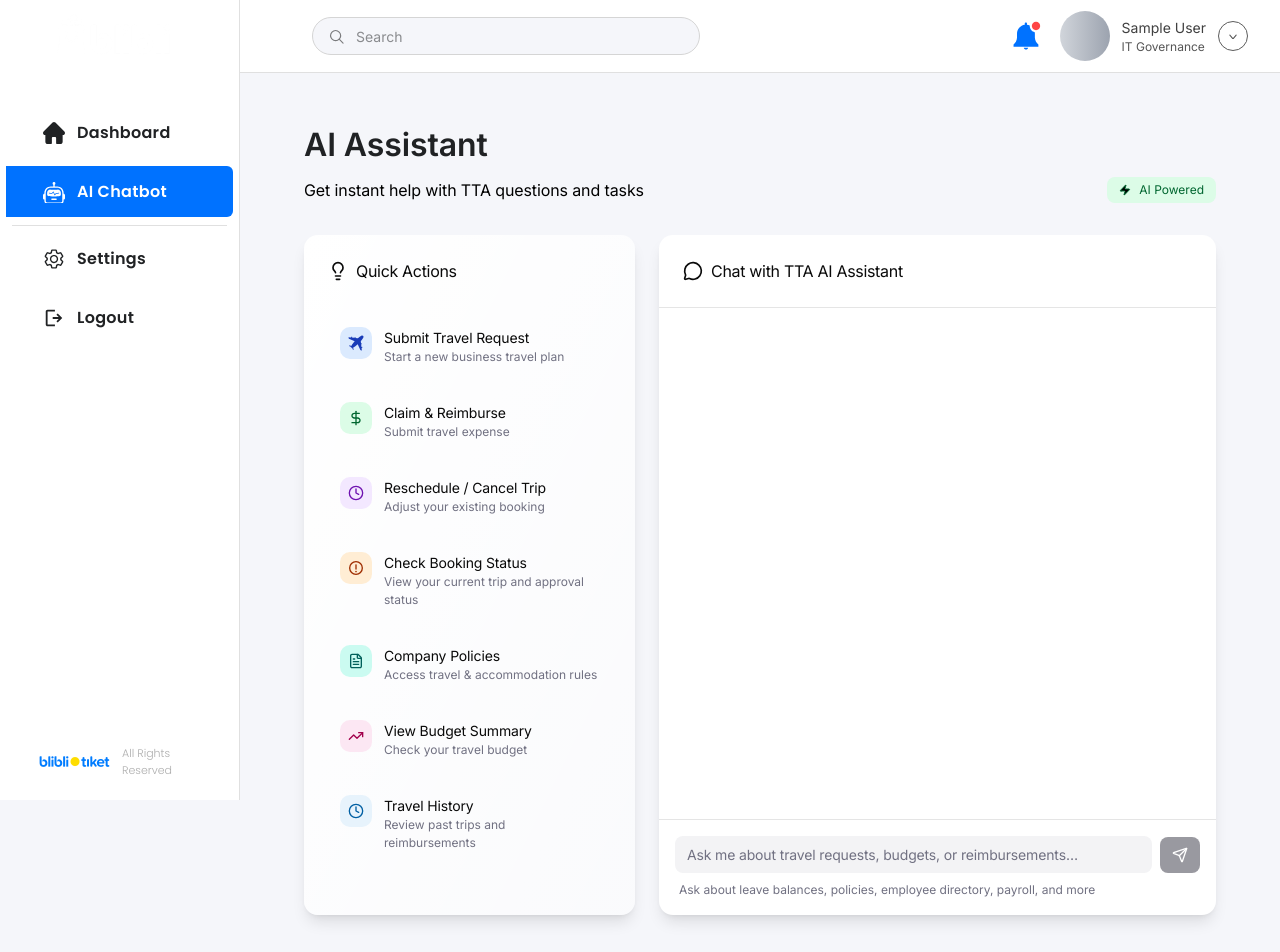
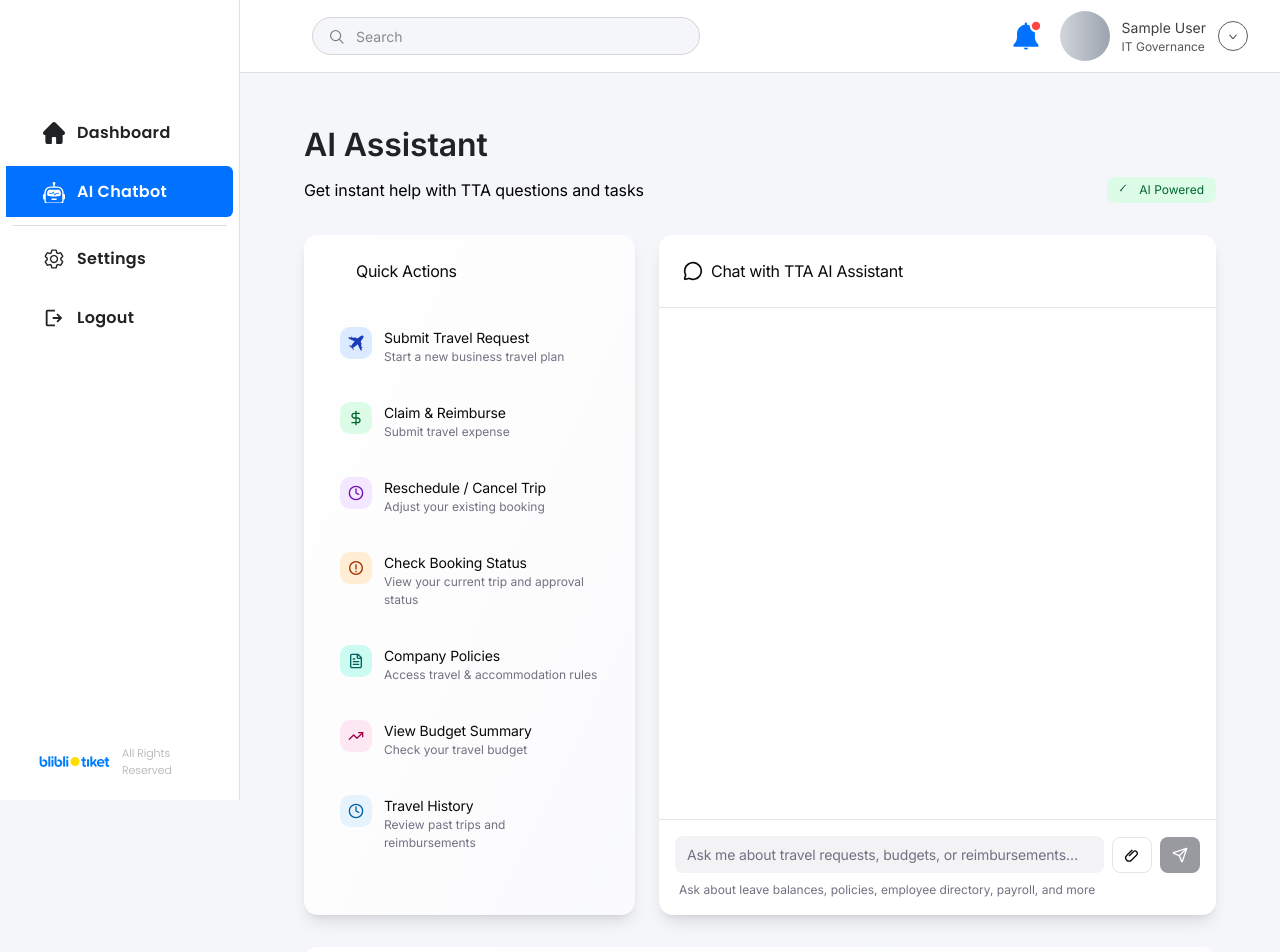
Before and after one commit to akbariv/tta_dashboard, a Next.js app: page /dashboard in a window 1280 px wide. Shown: the top 952 px of the page. Built offline with nearby package versions, Linux system fonts and the light colour scheme; sample sign-in values are in the browser's storage.

Commit message:
claim and reimbursement scenario

```diff
--- a/app/dashboard/components/chatbotview/chatbotview.tsx
+++ b/app/dashboard/components/chatbotview/chatbotview.tsx
@@ -1,8 +1,10 @@
+// chatbotview.tsx
 "use client";
 import * as React from "react";
 import ChatHeader from "./chatheader";
 import ChatBox from "./chatbox";
-import { Props, ChatMsg, ExternalDraft } from "./types";
+import HelpSection from "./helpsection";
+import { Props, ChatMsg, ExternalDraft, ChatAttachment } from "./types";
 import {
   nowTime,
   parseExternalForm,
@@ -10,17 +12,23 @@ import {
   validateDepartureDate,
 } from "./scripts";
 import { getReplies, INIT_PROMPT } from "./scriptedchat";
-import HelpSection from "./helpsection";
+
+const MAX_FILES = 3;
+const MAX_SIZE_MB = 5;
 
 export default function ChatbotView({
-  autoplay = true,
   onQuickAction,
-  showHelpSection = true, // dipertahankan untuk kompatibilitas, belum dipakai di layout ini
+  showHelpSection = true,
 }: Props) {
   const [messages, setMessages] = React.useState<ChatMsg[]>([]);
   const [input, setInput] = React.useState("");
   const [isTyping, setIsTyping] = React.useState(false);
   const [started, setStarted] = React.useState(false);
+  type ClaimStage = "idle" | "choose" | "details";
+  const [claimStage, setClaimStage] = React.useState<ClaimStage>("idle");
+  const [claimType, setClaimType] = React.useState<
+    "hotel" | "transportation" | "others" | null
+  >(null);
 
   const [awaitingExternalForm, setAwaitingExternalForm] = React.useState(false);
   const [awaitingConfirm, setAwaitingConfirm] = React.useState(false);
@@ -29,14 +37,16 @@ export default function ChatbotView({
 
   const bodyRef = React.useRef<HTMLDivElement>(null!);
 
-  // autoscroll
+  const [pendingAttachments, setPendingAttachments] = React.useState<
+    ChatAttachment[]
+  >([]);
+
   React.useEffect(() => {
     const el = bodyRef.current;
     if (!el) return;
     el.scrollTo({ top: el.scrollHeight, behavior: "smooth" });
-  }, [messages, isTyping]);
+  }, [messages, isTyping, pendingAttachments.length]);
 
-  // util: push balasan bot
   const pushBotReplies = async (replies: (string | { text: string })[]) => {
     setIsTyping(true);
     for (let i = 0; i < replies.length; i++) {
@@ -80,10 +90,47 @@ export default function ChatbotView({
     await pushBotReplies([INIT_PROMPT]);
   };
 
-  // -------- actions (submit/cancel button) --------
+  const onPickFiles = (files: FileList | null) => {
+    if (!files) return;
+
+    const existing = pendingAttachments.length;
+    const slice = Array.from(files).slice(0, Math.max(0, MAX_FILES - existing));
+
+    const next: ChatAttachment[] = [];
+    for (const f of slice) {
+      if (!f.type.startsWith("image/")) continue;
+      if (f.size > MAX_SIZE_MB * 1024 * 1024) continue;
+      next.push({
+        id: crypto.randomUUID(),
+        kind: "image",
+        name: f.name,
+        url: URL.createObjectURL(f),
+        file: f,
+      });
+    }
+    if (next.length) setPendingAttachments((prev) => [...prev, ...next]);
+  };
+
+  const onRemoveAttachment = (id: string) => {
+    setPendingAttachments((prev) => {
+      const target = prev.find((p) => p.id === id);
+      if (target) URL.revokeObjectURL(target.url);
+      return prev.filter((p) => p.id !== id);
+    });
+  };
+  const showClaimTypePrompt = async () => {
+    await pushBotReplies([
+      "Please select the type of claim/reimbursement you wish to submit:\n▪︎ Hotel\n▪︎ Transportation\n▪︎ Others",
+    ]);
+  };
+  const showClaimDetailsPrompt = async () => {
+    await pushBotReplies([
+      "Please answer the question and upload supporting documents such as receipts, invoices, or purchase notes.\nNominal:\nDate:\nPurpose of Reimbursement:",
+    ]);
+  };
+
   const handleActionClick = async (action: "submit" | "cancel") => {
     setAwaitingConfirm(false);
-
     if (action === "cancel") {
       setLastExternalDraft(null);
       await pushBotReplies([
@@ -113,18 +160,66 @@ export default function ChatbotView({
     setLastExternalDraft(null);
   };
 
-  // -------- kirim chat --------
+  // ===== Send chat =====
   const handleSend = async () => {
     const text = input.trim();
-    if (!text || isTyping) return;
+    if (!text && pendingAttachments.length === 0) return;
+    if (isTyping) return;
+    const attSnapshot = pendingAttachments.slice();
 
     setMessages((prev) => [
       ...prev,
-      { id: crypto.randomUUID(), role: "user", text, time: nowTime() },
+      {
+        id: crypto.randomUUID(),
+        role: "user",
+        text: text || "",
+        time: nowTime(),
+        attachments: attSnapshot,
+      },
     ]);
     setInput("");
+    setPendingAttachments([]);
+    // ====== CLAIM & REIMBURSE SCRIPT ======
+    if (claimStage === "choose") {
+      const t = text.toLowerCase();
+      const picked = /hotel/.test(t)
+        ? "hotel"
+        : /transport/.test(t)
+        ? "transportation"
+        : /other|others/.test(t)
+        ? "others"
+        : null;
 
-    // konfirmasi via teks
+      if (picked) {
+        setClaimType(picked as any);
+        setClaimStage("details");
+        await showClaimDetailsPrompt();
+        return;
+      } else {
+        await showClaimTypePrompt();
+        return;
+      }
+    }
+
+    if (claimStage === "details") {
+      if (attSnapshot.length === 0) {
+        await pushBotReplies([
+          "Please upload document according to your reimbursement purpose such as receipt, bills, etc.",
+        ]);
+        return;
+      }
+
+      await pushBotReplies([
+        "Your submission has been sent ✅\nCurrent status: Awaiting approval from the Head of Department.\n\nYou will receive a notification once this claim has been approved or rejected.",
+      ]);
+
+      setClaimStage("idle");
+      setClaimType(null);
+      return;
+    }
+
+    // ====== END CLAIM SCRIPT ======
+
     if (awaitingConfirm) {
       const t = text.toLowerCase();
       if (t === "submit" || t === "cancel") {
@@ -146,17 +241,17 @@ export default function ChatbotView({
           `Departure Date? ${parsed.date}\n` +
           `Transportation? ${parsed.transport}\n` +
           `Estimated Cost? ${parsed.cost}`;
-
         await pushBotWithActions(reviewText);
         return;
       }
-      await pushBotReplies([
-        "Please provide details like:\nDestination: <city>\nDeparture Date: <date>\nTransportation: <type>\nEstimated Cost: <amount>",
-      ]);
+      if (text) {
+        await pushBotReplies([
+          "Please provide details like:\nDestination: <city>\nDeparture Date: <date>\nTransportation: <type>\nEstimated Cost: <amount>",
+        ]);
+      }
       return;
     }
 
-    // balasan scripted
     const replies = getReplies(text);
     setIsTyping(true);
     for (let i = 0; i < replies.length; i++) {
@@ -182,31 +277,31 @@ export default function ChatbotView({
     }
   };
 
-  // -------- quick actions --------
   const handleQuickAction = async (title: string) => {
     onQuickAction?.(title);
     if (title === "Submit Travel Request") await ensureInitPrompt();
+    if (title === "Claim & Reimburse") {
+      setClaimStage("choose");
+      setClaimType(null);
+      await showClaimTypePrompt();
+    }
   };
 
   return (
     <>
-      {/* Title */}
-      <div className="mb-8">
+      {/* Header + “AI Powered” dibiarkan seperti sebelumnya */}
+      <div className="mb-8 flex flex-col items-start">
         <h1 className="text-[32px] text-[#202224] tracking-[-0.114px] mb-2 font-semibold">
           AI Assistant
         </h1>
-
-        {/* subtitle + badge di satu baris */}
-        <div className="flex items-center gap-3 w-full flex-wrap">
+        <div className="flex items-center justify-between w-full max-w-[980px]">
           <p className="text-[16px] text-black tracking-[-0.114px]">
             Get instant help with TTA questions and tasks
           </p>
-
-          {/* badge dorong ke kanan */}
-          <div className="inline-flex items-center gap-2 px-3 py-1 bg-[#dcfce7] rounded-lg ml-auto">
+          <div className="inline-flex items-center gap-2 px-3 py-1 bg-[#dcfce7] rounded-lg">
             <svg width="12" height="12" viewBox="0 0 12 12" aria-hidden>
               <path
-                d="M2 7c-.094.0003-.187-.0262-.267-.0765-.08-.0503-.144-.1223-.185-.2076-.041-.0854-.057-.1806-.046-.2746.011-.094.049-.1829.108-.2563L6.56 1.085c.037-.043.087-.072.143-.082.056-.01.114 0 .164.027.05.027.09.07.112.122.022.052.026.11.011.165L6.03 4.325c-.028.076-.038.157-.028.237.01.08.039.156.085.223.046.067.108.121.18.158.072.037.152.056.233.056H10c.095-.0003.188.0262.268.0765.08.0502.144.1222.185.2076.041.0853.057.1806.046.2746-.011.094-.049.1829-.108.2563L5.44 10.915c-.037.043-.087.072-.143.082-.056.01-.114 0-.164-.027-.05-.027-.09-.07-.112-.122-.022-.052-.026-.11-.011-.165l.96-3.01c.028-.076.038-.157.028-.237-.01-.08-.039-.156-.085-.223-.046-.067-.108-.121-.18-.158C5.12 7.01 5.04 6.99 4.96 6.99H2Z"
+                d="M2 7c-.094.0003-.187-.0262-.267-.0765-.08-.0503-.144-.1223-.185-.2076-.041-.0854-.057-.1806-.046-.2746.011-.094.049-.1829.108-.2563L6.56 1.085..."
                 stroke="#016630"
                 strokeLinecap="round"
                 strokeLinejoin="round"
@@ -217,11 +312,14 @@ export default function ChatbotView({
         </div>
       </div>
 
-      {/* Grid: kiri Quick Actions, kanan Chat */}
-      <div className="grid grid-cols-1 lg:grid-cols-[auto_1fr] gap-6 mb-8">
+      {/* Grid */}
+      <div className="grid grid-cols-1 lg:grid-cols-[331px_minmax(0,1fr)] gap-6 mb-8">
         {/* Quick Actions */}
         <div className="w-full lg:w-[331px] bg-gradient-to-br from-white to-white/50 rounded-[14px] shadow-lg p-6">
+          {/* ... (tetap) map qaItems dengan onClick={handleQuickAction} */}
+          {/* isi Quick Actions tetap seperti sebelumnya */}
           <div className="flex items-center gap-2 mb-8">
+            {/* title */}
             <svg
               width="20"
               height="20"
@@ -230,21 +328,7 @@ export default function ChatbotView({
               aria-hidden
             >
               <path
-                d="M12.5 11.6667C12.6667 10.8334 13.0833 10.2501 13.75 9.58341C14.5833 8.83341 15 7.75008 15 6.66675C15 5.34067 14.4732 4.0689 13.5355 3.13121C12.5979 2.19353 11.3261 1.66675 10 1.66675C8.67392 1.66675 7.40215 2.19353 6.46447 3.13121C5.52678 4.0689 5 5.34067 5 6.66675C5 7.50008 5.16667 8.50008 6.25 9.58341C6.83333 10.1667 7.33333 10.8334 7.5 11.6667"
-                stroke="#0A0A0A"
-                strokeWidth="1.66667"
-                strokeLinecap="round"
-                strokeLinejoin="round"
-              />
-              <path
-                d="M7.5 15H12.5"
-                stroke="#0A0A0A"
-                strokeWidth="1.66667"
-                strokeLinecap="round"
-                strokeLinejoin="round"
-              />
-              <path
-                d="M8.33334 18.3333H11.6667"
+                d="M12.5 11.6667..."
                 stroke="#0A0A0A"
                 strokeWidth="1.66667"
                 strokeLinecap="round"
@@ -255,7 +339,6 @@ export default function ChatbotView({
               Quick Actions
             </span>
           </div>
-
           <div className="flex flex-col gap-3">
             {qaItems.map((it) => (
               <button
@@ -280,7 +363,7 @@ export default function ChatbotView({
         </div>
 
         {/* Chat */}
-        <div className="flex flex-col bg-white rounded-[14px] shadow-lg h-[640px] lg:h-[680px]">
+        <div className="flex flex-col bg-white rounded-[14px] shadow-lg h-[680px] min-w-0 overflow-hidden">
           <ChatHeader />
           <ChatBox
             messages={messages}
@@ -290,14 +373,14 @@ export default function ChatbotView({
             onChangeInput={setInput}
             onSend={handleSend}
             scrollRef={bodyRef}
+            pendingAttachments={pendingAttachments}
+            onPickFiles={onPickFiles}
+            onRemoveAttachment={onRemoveAttachment}
           />
         </div>
       </div>
-      {showHelpSection && (
-        <div className="mt-10 lg:mt-12">
-          <HelpSection />
-        </div>
-      )}
+      <div className="mt-6" />
+      {showHelpSection && <HelpSection />}
     </>
   );
 }
--- a/app/dashboard/components/chatbotview/chatbox.tsx
+++ b/app/dashboard/components/chatbotview/chatbox.tsx
@@ -1,5 +1,7 @@
+// chatbox.tsx
+"use client";
 import * as React from "react";
-import { ChatAction, ChatMsg } from "./types";
+import { ChatAction, ChatMsg, ChatAttachment } from "./types";
 import MessageBubble from "./messagebubble";
 
 type DivRef =
@@ -14,6 +16,10 @@ type Props = {
   onChangeInput: (v: string) => void;
   onSend: () => void;
   scrollRef: DivRef;
+
+  pendingAttachments: ChatAttachment[];
+  onPickFiles: (files: FileList | null) => void;
+  onRemoveAttachment: (id: string) => void;
 };
 
 export default function ChatBox({
@@ -24,7 +30,13 @@ export default function ChatBox({
   onChangeInput,
   onSend,
   scrollRef,
+
+  pendingAttachments,
+  onPickFiles,
+  onRemoveAttachment,
 }: Props) {
+  const fileInputRef = React.useRef<HTMLInputElement>(null);
+
   const onKeyDown = (e: React.KeyboardEvent<HTMLInputElement>) => {
     if (e.key === "Enter" && !e.shiftKey) {
       e.preventDefault();
@@ -33,29 +45,52 @@ export default function ChatBox({
   };
 
   return (
-    <div className="flex flex-col flex-1 min-h-0 min-w-0">
-      {/* Messages */}
+    <div className="flex-1 min-h-0 flex flex-col w-full min-w-0">
+      {/* Panel pesan (satu-satunya area yang scroll) */}
       <div
         ref={scrollRef as React.Ref<HTMLDivElement>}
-        className="flex-1 min-h-0 p-6 space-y-4 overflow-y-auto overflow-x-hidden overscroll-contain"
+        className="flex-1 p-6 space-y-4 overflow-y-auto overscroll-contain overflow-x-hidden w-full min-w-0 break-words"
       >
         {messages.map((m) => (
-          <MessageBubble key={m.id} msg={m} onActionClick={onActionClick} />
+          <div key={m.id} className="min-w-0">
+            <MessageBubble msg={m} onActionClick={onActionClick} />
+          </div>
         ))}
 
         {isTyping && (
-          <div className="flex gap-3">
+          <div className="flex gap-3 min-w-0">
             <div className="w-8 h-8 rounded-full bg-gradient-to-r from-[#031220] to-[#0072ff] shrink-0" />
-            <div className="inline-block bg-[#e9ebef] rounded-[10px] px-4 py-3 max-w-[75%] break-words whitespace-pre-wrap">
+            <div className="inline-block bg-[#e9ebef] rounded-[10px] px-4 py-3">
               <span className="inline-block animate-pulse">Typing…</span>
             </div>
           </div>
         )}
       </div>
 
-      {/* Input */}
-      <div className="border-t border-black/10 p-4">
-        <div className="flex items-center gap-2">
+      {/* Input + attachments */}
+      <div className="border-t border-black/10 p-4 w-full min-w-0">
+        {pendingAttachments.length > 0 && (
+          <div className="mb-3 flex flex-wrap gap-2 min-w-0">
+            {pendingAttachments.map((att) => (
+              <div key={att.id} className="relative">
+                <img
+                  src={att.url}
+                  alt={att.name}
+                  className="h-16 w-16 object-cover rounded-lg border max-w-full"
+                />
+                <button
+                  onClick={() => onRemoveAttachment(att.id)}
+                  className="absolute -top-2 -right-2 h-6 w-6 rounded-full bg-black/80 text-white text-xs"
+                  title="Remove"
+                >
+                  ×
+                </button>
+              </div>
+            ))}
+          </div>
+        )}
+
+        <div className="flex items-center gap-2 min-w-0">
           <div className="flex-1 flex items-center gap-2 bg-[#f3f3f5] rounded-lg px-3 py-2 min-w-0">
             <input
               type="text"
@@ -63,22 +98,69 @@ export default function ChatBox({
               onChange={(e) => onChangeInput(e.target.value)}
               onKeyDown={onKeyDown}
               placeholder="Ask me about travel requests, budgets, or reimbursements…"
-              className="flex-1 bg-transparent outline-none text-[14px] text-[#030213] placeholder:text-[#717182] tracking-[-0.15px]"
+              className="flex-1 min-w-0 bg-transparent outline-none text-[14px] text-[#030213] placeholder:text-[#717182] tracking-[-0.15px]"
             />
           </div>
+
+          {/* Attach */}
+          <button
+            type="button"
+            onClick={() => fileInputRef.current?.click()}
+            className="w-10 h-9 rounded-lg flex items-center justify-center border border-black/10 hover:bg-gray-50 shrink-0"
+            title="Attach image"
+          >
+            <svg width="16" height="16" viewBox="0 0 16 16" fill="none">
+              <path
+                d="M5.333 8.667l4-4a2.333 2.333 0 1 1 3.3 3.3l-5.2 5.2a3.333 3.333 0 1 1-4.714-4.714l5.2-5.2"
+                stroke="#0A0A0A"
+                strokeWidth="1.333"
+                strokeLinecap="round"
+                strokeLinejoin="round"
+              />
+            </svg>
+          </button>
+          <input
+            ref={fileInputRef}
+            type="file"
+            accept="image/*"
+            multiple
+            capture="environment"
+            className="hidden"
+            onChange={(e) => onPickFiles(e.target.files)}
+          />
+
+          {/* Send */}
           <button
             onClick={onSend}
-            disabled={!inputValue.trim() || isTyping}
-            className="w-10 h-9 bg-[#030213] rounded-lg flex items-center justify-center hover:opacity-80 transition-opacity disabled:opacity-40"
+            disabled={
+              (inputValue.trim() === "" && pendingAttachments.length === 0) ||
+              isTyping
+            }
+            className="w-10 h-9 bg-[#030213] rounded-lg flex items-center justify-center hover:opacity-80 transition-opacity disabled:opacity-40 shrink-0"
+            title="Send"
           >
             <svg width="16" height="16" viewBox="0 0 16 16" fill="none">
-              <path d="M9.6907 14.4572c.0253.0631.0693.117.1262.1544.0568.0373.1237.0564.1917.0547.068-.0017.1338-.0242.1887-.0644.0548-.0402.096-.0963.1181-.1606L14.6487 1.77454c.0213-.05907.0254-.123.0117-.1843-.0136-.0613-.0445-.11747-.0889-.16188-.0444-.04441-.1005-.07525-.1618-.08892-.0613-.01367-.1253-.0096-.1843.01121L1.5587 5.68454c-.06434.02206-.12038.06328-.16062.11812-.04023.05483-.06273.12066-.06447.18865-.00175.06799.01735.13488.05473.19226.03737.05738.09124.10141.15436.12674l5.28667 2.12c.16712.06691.31896.16697.44637.29415.12741.12718.22775.27884.29496.44585L9.6907 14.4572Z" stroke="white" strokeWidth="1.33333" strokeLinecap="round" strokeLinejoin="round"/>
-              <path d="M14.5693 1.4314L7.276 8.72406" stroke="white" strokeWidth="1.33333" strokeLinecap="round" strokeLinejoin="round"/>
+              <path
+                d="M9.69 14.457c.025.063.07.117.126.154.057.037.124.056.192.055.067-.002.133-.025.188-.065.055-.041.096-.097.118-.161L14.649 1.775a.333.333 0 0 0-.24-.436L1.559 5.685a.333.333 0 0 0-.171.497.333.333 0 0 0 .155.123l5.287 2.12c.167.067.32.167.447.294.127.127.228.28.295.447l2.118 5.291Z"
+                stroke="white"
+                strokeWidth="1.333"
+                strokeLinecap="round"
+                strokeLinejoin="round"
+              />
+              <path
+                d="M14.569 1.431 7.276 8.724"
+                stroke="white"
+                strokeWidth="1.333"
+                strokeLinecap="round"
+                strokeLinejoin="round"
+              />
             </svg>
           </button>
         </div>
+
         <p className="text-[12px] text-[#717182] mt-2 px-1">
-          Ask about leave balances, policies, employee directory, payroll, and more
+          Ask about leave balances, policies, employee directory, payroll, and
+          more
         </p>
       </div>
     </div>
```
Also changed, not shown: app/dashboard/components/chatbotview/messagebubble.tsx (+42 -14 lines), app/dashboard/components/chatbotview/scriptedchat.tsx (+21 -1 lines), app/dashboard/components/chatbotview/types.ts (+9 -0 lines).
